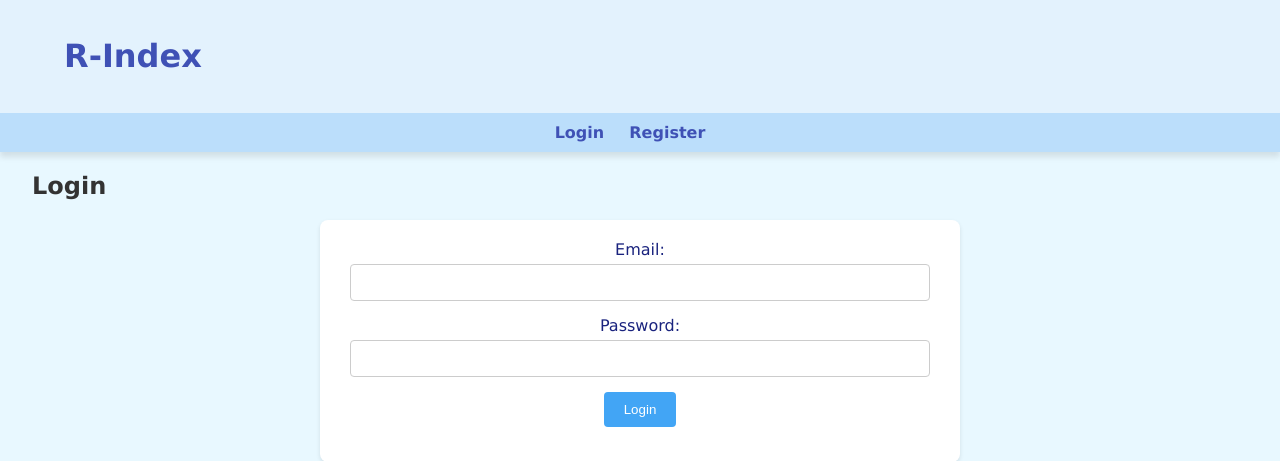
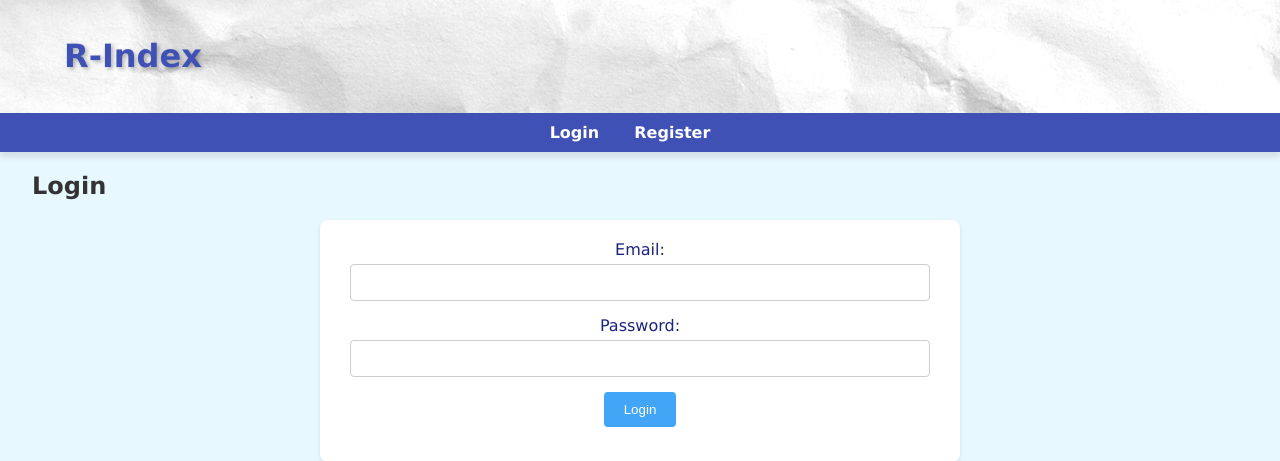
Before and after one commit to rubenfb23/r-index, a Flask app: a page that uses src/templates/base.html in a window 1280 px wide. Shown: the top 461 px of the page. Run offline with Flask 3, Linux system fonts and the light colour scheme.

Commit message:
Modified styles

```diff
--- a/src/static/css/styles.css
+++ b/src/static/css/styles.css
@@ -9,6 +9,8 @@ body {
 header {
     background-color: #e3f2fd;
     box-shadow: 0 5px 6px rgba(0, 0, 0, 0.1);
+    background-image: url('../images/paper.jpg');
+    background-repeat: repeat;
 }
 
 header h1 {
@@ -16,15 +18,20 @@ header h1 {
     padding: 0;
     text-align: center;
     color: #3f51b5;
+    font-size: 2em;
+    text-shadow: 2px 2px 4px rgba(0, 0, 0, 0.3);
+}
+
+nav {
+    background-color: #3f51b5;
+    padding: 10px;
 }
 
 nav ul {
     list-style-type: none;
     padding: 0;
     text-align: center;
-    background-color: #bbdefb;
     margin: 0;
-    padding: 10px 0;
 }
 
 nav ul li {
@@ -34,12 +41,15 @@ nav ul li {
 
 nav ul li a {
     text-decoration: none;
-    color: #3f51b5;
+    color: #ffffff;
     font-weight: bold;
+    padding: 5px;
+    border-radius: 5px;
+    transition: background-color 0.3s ease;
 }
 
 nav ul li a:hover {
-    color: #1a237e;
+    background-color: #1a237e;
 }
 
 main {
@@ -135,6 +145,7 @@ form input[type="submit"]:hover {
 
 .sponsors {
     margin-top: 1rem;
+
 }
 
 .header_header {
@@ -170,6 +181,8 @@ form input[type="submit"]:hover {
     flex-direction: column;
     align-items: center;
     padding: 1rem;
+    text-shadow: 2px 2px 4px rgba(0, 0, 0, 0.3);
+    font-weight: bold;
 }
 
 .paper-box h3 {
--- a/src/templates/paper_detail.html
+++ b/src/templates/paper_detail.html
@@ -18,13 +18,12 @@
         <p>Authors: {{ paper.authors }}</p>
         <p>Publication Date: {{ paper.publication_date }}</p>
         <p>URL: <a href="{{ paper.url }}">{{ paper.url }}</a></p>
-
+        <hr>
         {% if paper.authors == user.get_id() %}
             <form method="POST" class="form_dlt" action="{{ url_for('delete_paper', paper_id=paper.__oid__) }}" style="display:inline;">
                 <button type="submit" class="delete_btn">Delete Paper</button>
             </form>
         {% endif %}
-
         <div class="reviews">
             <h3>Reviews:</h3>
             {% for post in posts %}
```
Also changed, not shown: src/static/images/paper.jpg (added).
